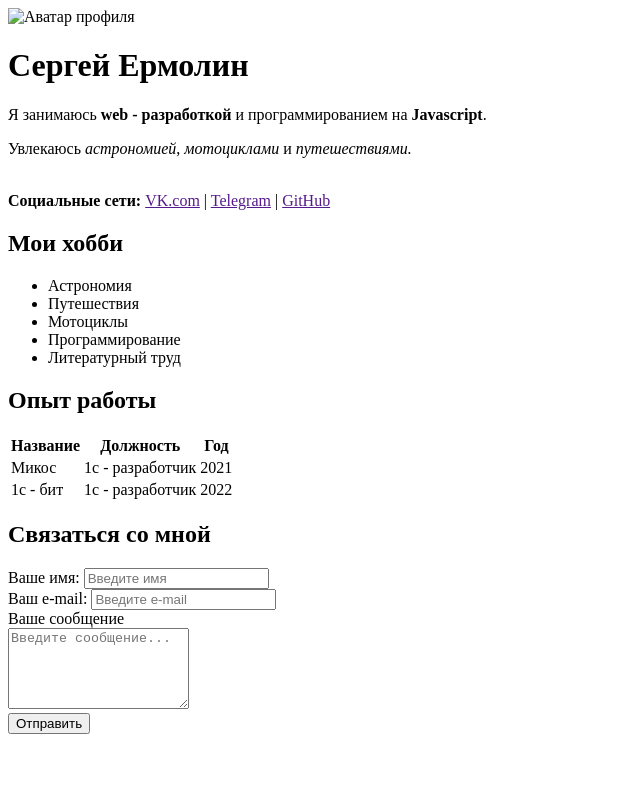
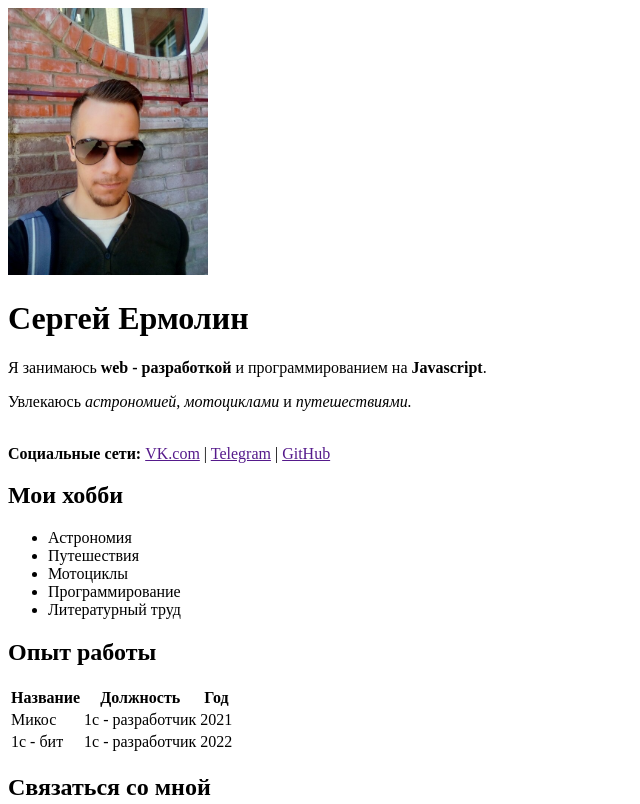
Before and after one commit to StraussJack/Starting-Page, a plain HTML site: page index.html in a window 1280 px wide. Shown: the top 804 px of the page, without its empty margins (0-640 px from the left). Drawn offline with Linux system fonts and the light colour scheme.

Commit message:
Update index.html

```diff
--- a/index.html
+++ b/index.html
@@ -9,7 +9,7 @@
     <title>S.E.CV</title>
   </head>
   <body>
-    <img src="imgs/avatar.jpg" width="200" alt="Аватар профиля" />
+    <img src="avatar.jpg" width="200" alt="Аватар профиля" />
     <h1>Сергей Ермолин</h1>
     <p>
       Я занимаюсь <strong>web - разработкой</strong> и программированием на
```
